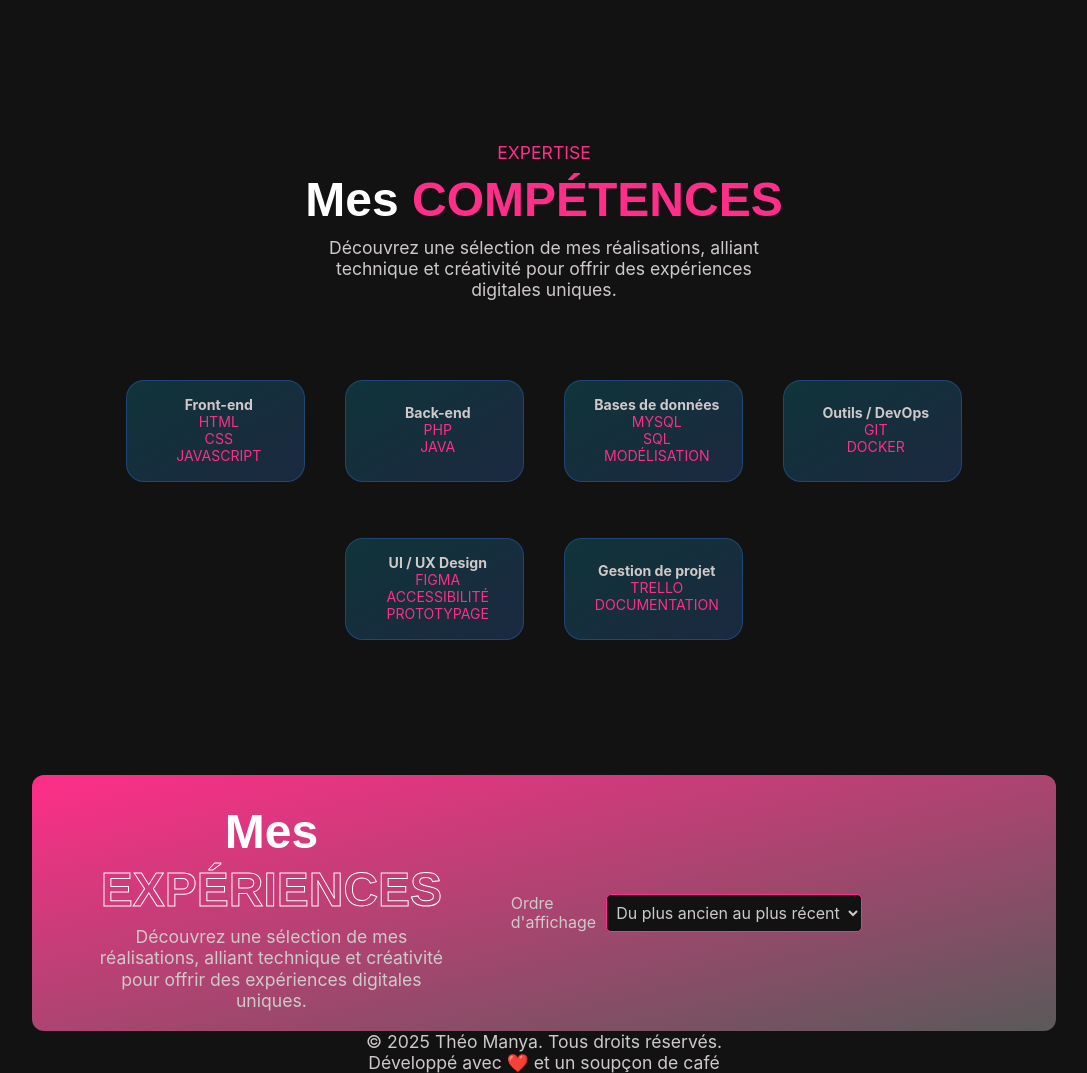
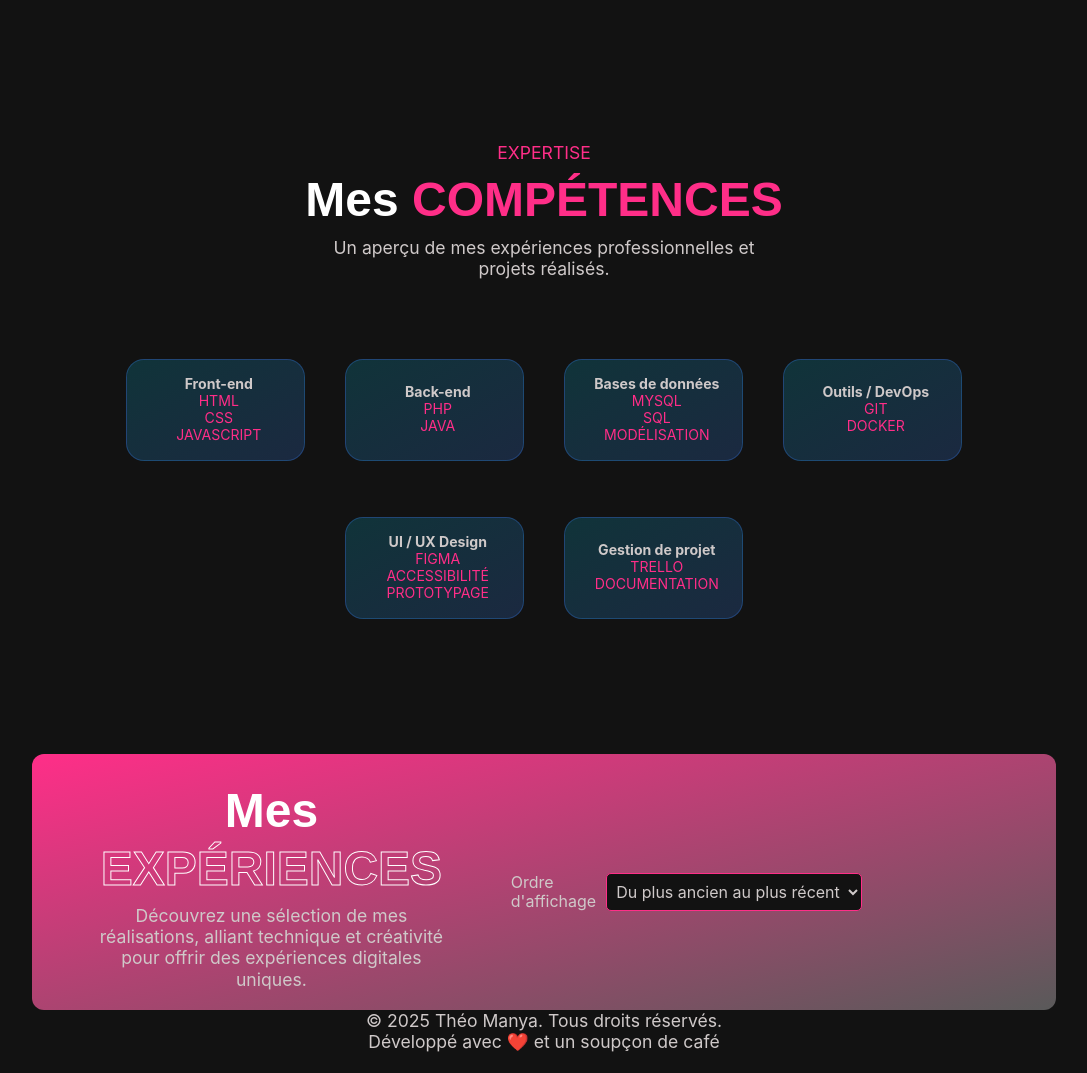
Before and after one commit to Maanaaa/theo-manya.fr, a PHP site: page / in a window 1280 px wide. Shown: the part 1128-2201 px from the top of the page, without its empty margins (96-1183 px from the left). After the commit the page ends 2180 px from the top, so only its background shows below. Run offline with PHP 8.4, Linux system fonts and the light colour scheme; data that the repository does not hold is empty; some web fonts are replaced.

Commit message:
Changement de la description de la section skills

```diff
--- a/index.php
+++ b/index.php
@@ -119,7 +119,7 @@ $resultats->closeCursor();
             </picture>
         </div>
 
-        <h1 class="typingEffect"></h1>
+        <h1 class="typingEffect"> </h1>
 
         <div class="description spaceTop">
             <p>Passionné par le développement, le design et les interfaces modernes. Je crée des expériences digitales uniques qui allient technique et créativité.</p>
@@ -185,7 +185,7 @@ $resultats->closeCursor();
         <div class="description showCase">
             <p><span>Expertise</span></p>
             <h2 class="smallSpaceTop">Mes <span>Compétences</span></h2>
-            <p class="smallSpaceTop">Découvrez une sélection de mes réalisations, alliant technique et créativité pour offrir des expériences digitales uniques.</p>
+            <p class="smallSpaceTop">Un aperçu de mes expériences professionnelles et projets réalisés.</p>
         </div>
         <div class="skills spaceTop">
             <?php
```
Also changed, not shown: 2 other files.
